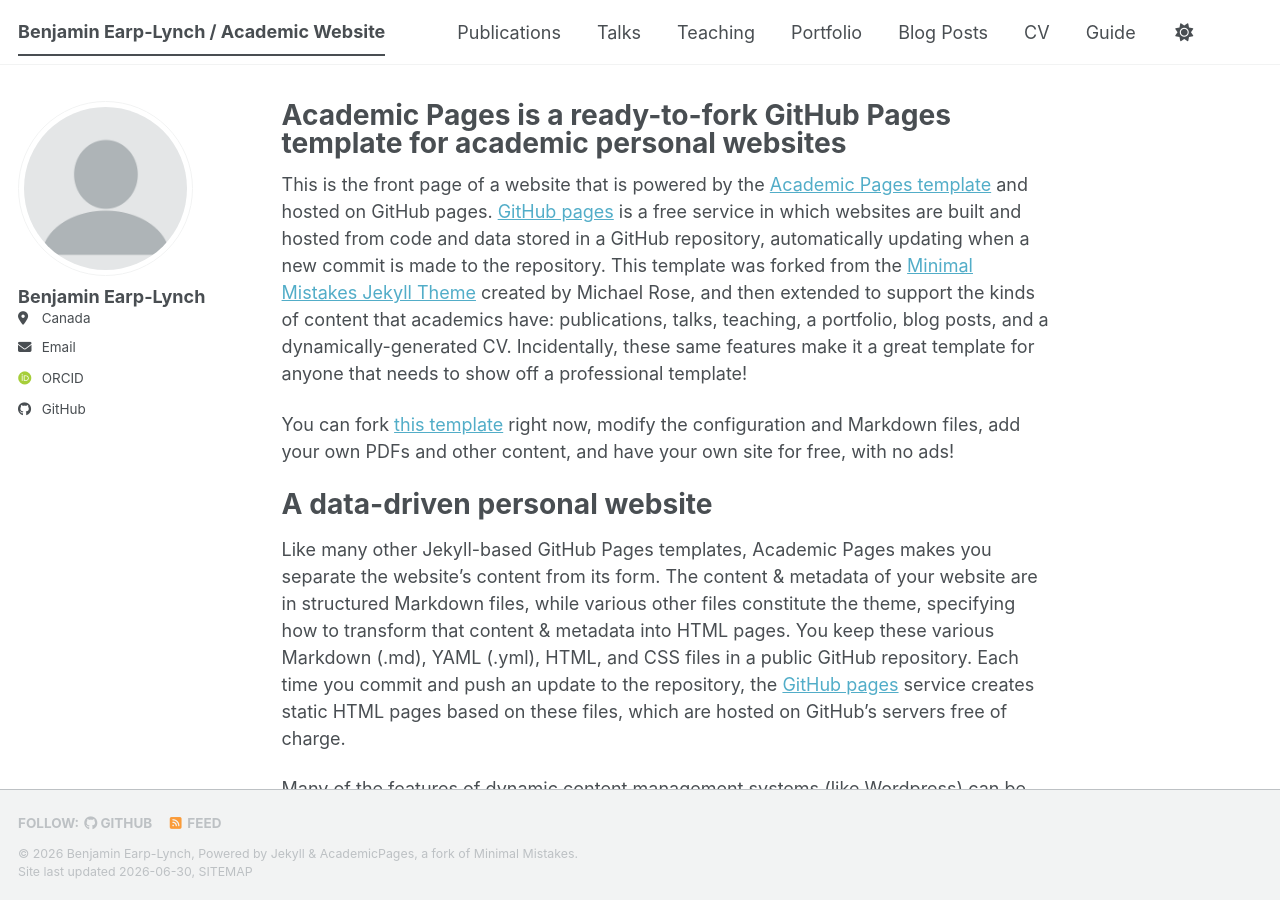
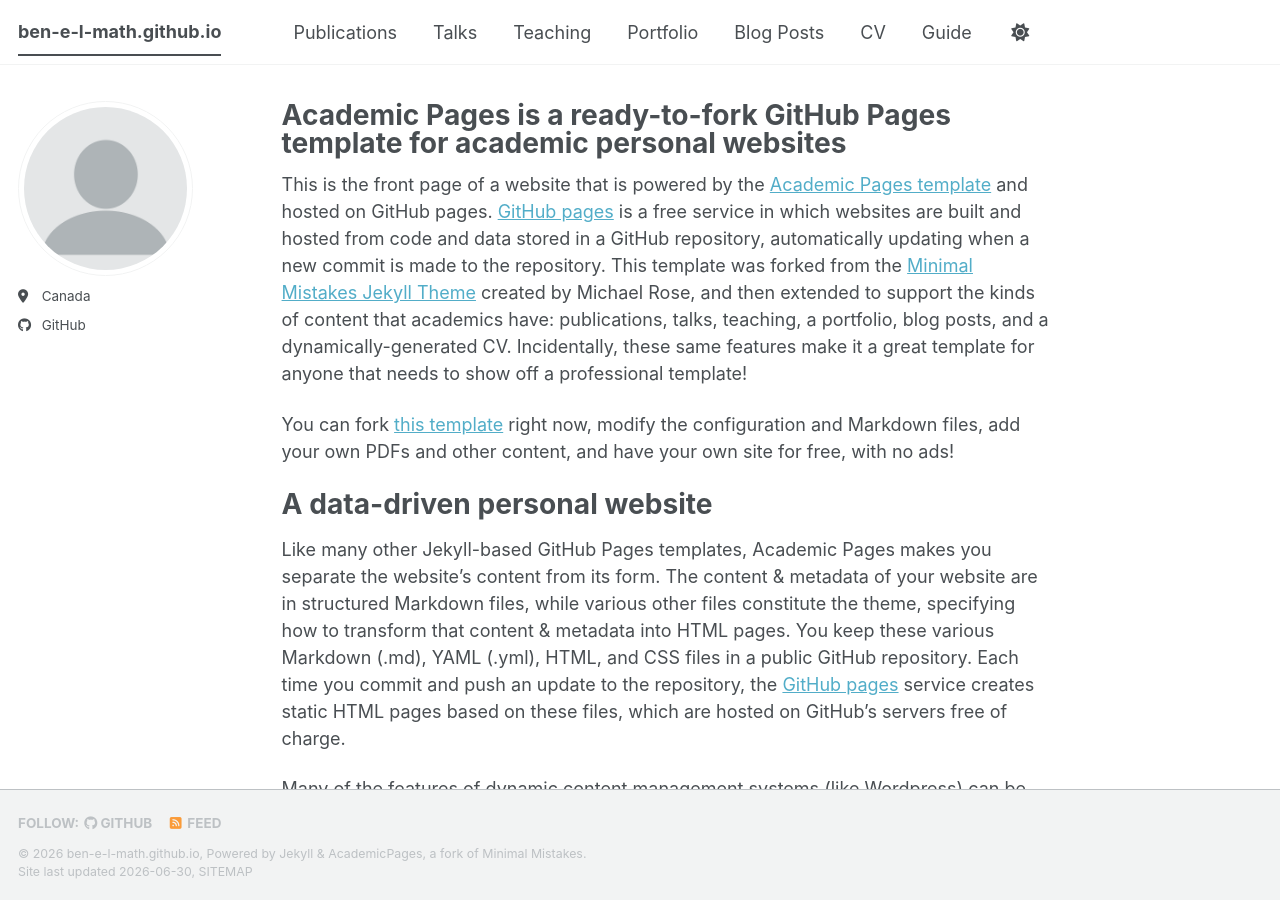
Before and after one commit to Ben-E-L-Math/ben-e-l-math.github.io, a Jekyll site: the page built from _pages/about.md, in a window 1280 px wide and 900 px high. Built offline with Jekyll 4.4.1, drawn with Linux system fonts in a browser that asks for light colours; some web fonts are replaced; a script bundle is joined from its source files by our own code; library files that are not in the unit come from our copies.

Commit message:
Comment out personal details in _config.yml
Commented out personal information in the configuration file.

```diff
--- a/_config.yml
+++ b/_config.yml
@@ -9,10 +9,10 @@
 # Basic Site Settings
 locale                   : "en-CA"
 site_theme               : "default" # The available themes options are "default", "air", "sunrise", "mint", "dirt" and "contrast"
-title                    : "Benjamin Earp-Lynch / Academic Website"
+title                    : #"Benjamin Earp-Lynch / Academic Website"
 title_separator          : "-"
-name                     : &name "Benjamin Earp-Lynch"
-description              : &description "Benjamin Earp-Lynch's academic portfolio"   # Update this with a general description of your site, this is the default if not overridden by a page
+name                     : &name #"Benjamin Earp-Lynch"
+description              : &description #"Benjamin Earp-Lynch's academic portfolio"   # Update this with a general description of your site, this is the default if not overridden by a page
 url                      : https://bene-l-math.github.io # The base hostname & protocol for your site e.g. "https://[your GitHub username].github.io",
                                                            # or if you already have some other page hosted on Github then use "https://[your GitHub username].github.io/[Your Repo Name]"
 baseurl                  : "" # the subpath of your site, e.g. "/blog"
@@ -24,13 +24,13 @@ repository               : "academicpages/academicpages.github.io"
 author:
   # Biographic information
   avatar           : "profile.png"
-  name             : "Benjamin Earp-Lynch"
+  name             : #"Benjamin Earp-Lynch"
   pronouns         : # example: "she/her"
   bio              : #"Short biography for the left-hand sidebar"
   location         : "Canada"
   employer         : #"Red Brick University"
   uri              : # URL
-  email            : "benjaminearplynch@cmail.carleton.ca"
+  email            : #"benjaminearplynch@cmail.carleton.ca"
 
   # Academic websites
   academia         : # URL
@@ -38,7 +38,7 @@ author:
   googlescholar    : #"https://scholar.google.com/citations?user=PS_CX0AAAAAJ"
   inspire-hep      : # URL
   impactstory      : # URL
-  orcid            : "https://orcid.org/0000-0003-4384-2665"
+  orcid            : #"https://orcid.org/0000-0003-4384-2665"
   semantic         : # URL
   ssrn             : # URL
   pubmed           : #"https://www.ncbi.nlm.nih.gov/pubmed/?term=john+snow"
```
